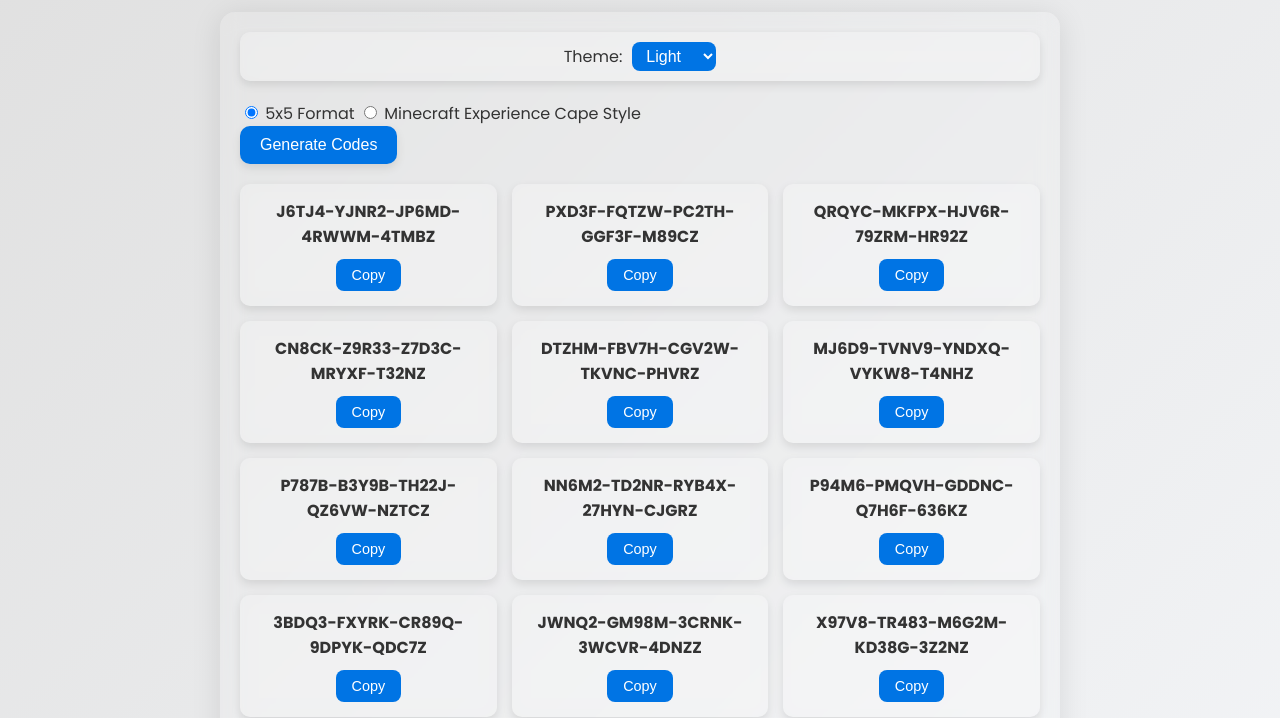
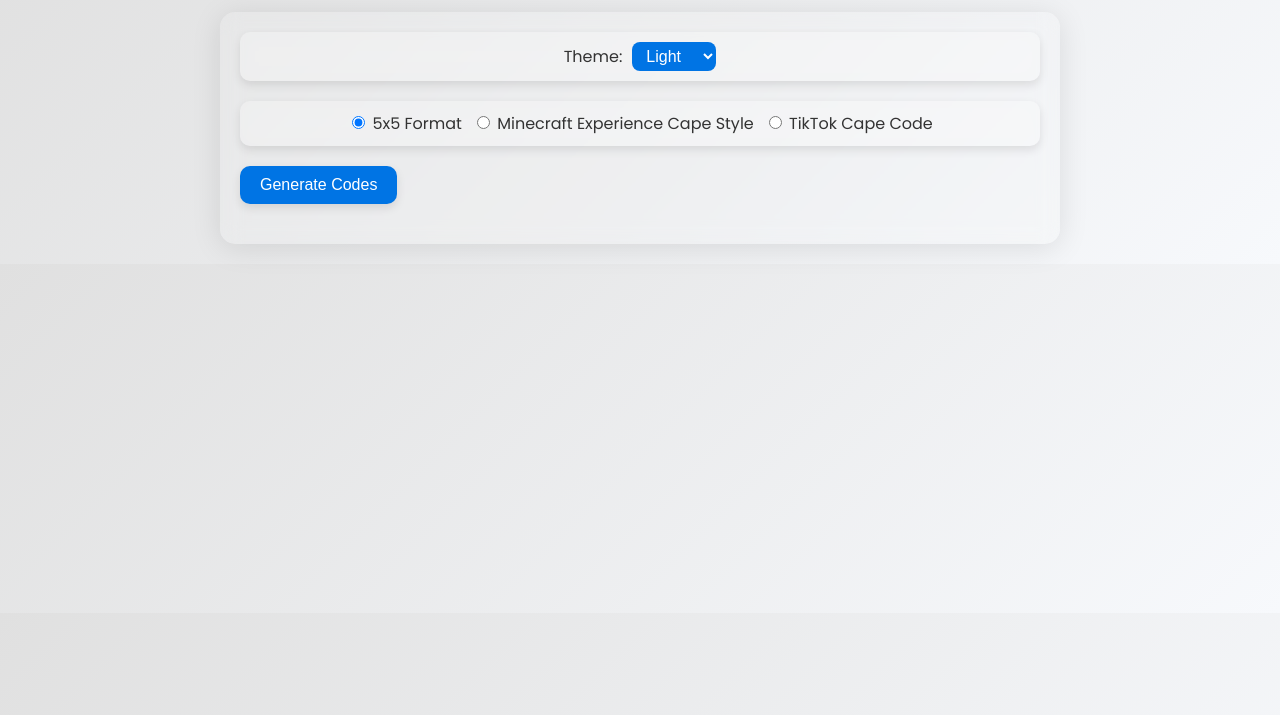
Before and after one commit to NotAGanesh/5x5-code-generator, a plain HTML site: page index.html in a window 1280 px wide. Shown: the part 85-803 px from the top of the page. Drawn offline with Linux system fonts and the light colour scheme.

Commit message:
v1.4 -- Tiktok Cape Style -- Latest Lib

```diff
--- a/index.html
+++ b/index.html
@@ -1,7 +1,8 @@
 <!DOCTYPE html>
 <html lang="en">
 <head>
-    <meta charset="UTF-8"><meta name="viewport" content="width=device-width, initial-scale=1.0">
+    <meta charset="UTF-8">
+    <meta name="viewport" content="width=device-width, initial-scale=1.0">
     <title>5x5 Code Generator</title>
     <link href="https://fonts.googleapis.com/css2?family=Poppins:wght@400;700&display=swap" rel="stylesheet">
     <style>
@@ -11,7 +12,7 @@
         body.oled-mode {background: #000; color: #fff;}
         h1 {font-size: 1.8em; margin-bottom: 15px; text-align: center; color: var(--vibrant-blue);}
         .glass-container {background: rgba(255, 255, 255, 0.1); backdrop-filter: blur(10px); border-radius: 15px; padding: 20px; box-shadow: 0 4px 30px rgba(0, 0, 0, 0.1); width: 100%; max-width: 800px;}
-        .theme-selector {margin-bottom: 20px; display: flex; gap: 10px; align-items: center; justify-content: center; background: rgba(255, 255, 255, 0.2); backdrop-filter: blur(10px); border-radius: 10px; padding: 10px 20px; box-shadow: 0 4px 10px rgba(0, 0, 0, 0.1);}
+        .theme-selector, .options-container {margin-bottom: 20px; display: flex; gap: 10px; align-items: center; justify-content: center; background: rgba(255, 255, 255, 0.2); backdrop-filter: blur(10px); border-radius: 10px; padding: 10px 20px; box-shadow: 0 4px 10px rgba(0, 0, 0, 0.1);}
         .theme-selector select {padding: 5px 10px; font-size: 1em; border: none; border-radius: 8px; background: var(--vibrant-blue); color: #fff; transition: background 0.3s, color 0.3s;}
         .generate-btn {padding: 10px 20px; font-size: 1em; border: none; border-radius: 10px; background: var(--vibrant-blue); color: white; cursor: pointer; margin-bottom: 20px; box-shadow: 0 4px 10px rgba(0, 0, 0, 0.1); transition: background 0.3s;}
         .generate-btn:hover {background: #0058b8;}
@@ -37,36 +38,22 @@
         <div class="options-container">
             <label><input type="radio" name="codeType" value="5x5" checked onclick="generateCodes()"> 5x5 Format</label>
             <label><input type="radio" name="codeType" value="mce" onclick="generateCodes()"> Minecraft Experience Cape Style</label>
+            <label><input type="radio" name="codeType" value="tiktok" onclick="generateCodes()"> TikTok Cape Code</label>
         </div>
         <button class="generate-btn" onclick="generateCodes()">Generate Codes</button>
         <div class="container" id="codeContainer"></div>
     </div>
     <script>
         const allowedChars = "2346789BCDFGHJKMNPQRTVWXYZ", codeCount = 25;
-        function hasNoConsecutiveRepeats(code) {for (let i = 0; i < code.length - 6; i++) {if (code.slice(i, i + 3) === code.slice(i + 3, i + 6)) return false;} return true;}
-        function generate5x5Code() {
-            let code = '';
-            while (true) {
-                let parts = Array.from({ length: 4 }, () => Array.from({ length: 5 }, () => allowedChars[Math.floor(Math.random() * allowedChars.length)]).join(''));
-                let lastPart = Array.from({ length: 4 }, () => allowedChars[Math.floor(Math.random() * allowedChars.length)]).join('') + 'Z';
-                code = parts.join('-') + '-' + lastPart;
-                if (hasNoConsecutiveRepeats(code)) break;
-            }
-            return code;
-        }
-        function generateMCECode() {
-            let code = '';
-            while (true) {
-                code = "2" + Array.from({ length: 4 }, () => allowedChars[Math.floor(Math.random() * allowedChars.length)]).join('') + "-" + Array.from({ length: 3 }, () => Array.from({ length: 5 }, () => allowedChars[Math.floor(Math.random() * allowedChars.length)]).join('')).join('-') + "-" + Array.from({ length: 4 }, () => allowedChars[Math.floor(Math.random() * allowedChars.length)]).join('') + "Z";
-                if (hasNoConsecutiveRepeats(code)) break;
-            }
-            return code;
+        function generateTikTokCode() {
+            let parts = Array.from({ length: 5 }, () => Array.from({ length: 5 }, () => allowedChars[Math.floor(Math.random() * allowedChars.length)]).join(''));
+            return '2' + parts[0].slice(1) + '-' + parts.slice(1, 4).join('-') + '-' + parts[4].slice(0, 4) + 'Z';
         }
         function generateCodes() {
             const container = document.getElementById('codeContainer');
             container.innerHTML = '';
             const selectedType = document.querySelector('input[name="codeType"]:checked').value;
-            const generateCode = selectedType === 'mce' ? generateMCECode : generate5x5Code;
+            const generateCode = selectedType === 'mce' ? generateMCECode : selectedType === 'tiktok' ? generateTikTokCode : generate5x5Code;
             for (let i = 0; i < codeCount; i++) {
                 const code = generateCode();
                 const codeBox = document.createElement('div');
@@ -75,22 +62,6 @@
                 container.appendChild(codeBox);
             }
         }
-        function copyToClipboard(code) {
-            navigator.clipboard.writeText(code).then(() => {
-                const status = document.createElement('div');
-                status.textContent = 'Copied!';
-                status.style.position = 'fixed'; status.style.bottom = '10px'; status.style.right = '10px'; status.style.background = '#007bff';
-                status.style.color = 'white'; status.style.padding = '10px'; status.style.borderRadius = '5px'; status.style.zIndex = '1000';
-                document.body.appendChild(status);
-                setTimeout(() => status.remove(), 2000);
-            });
-        }
-        function changeTheme(theme) {
-            document.body.className = '';
-            if (theme === 'dark') document.body.classList.add('dark-mode');
-            else if (theme === 'oled') document.body.classList.add('oled-mode');
-        }
-        document.addEventListener('DOMContentLoaded', generateCodes);
     </script>
 </body>
 </html>
```
